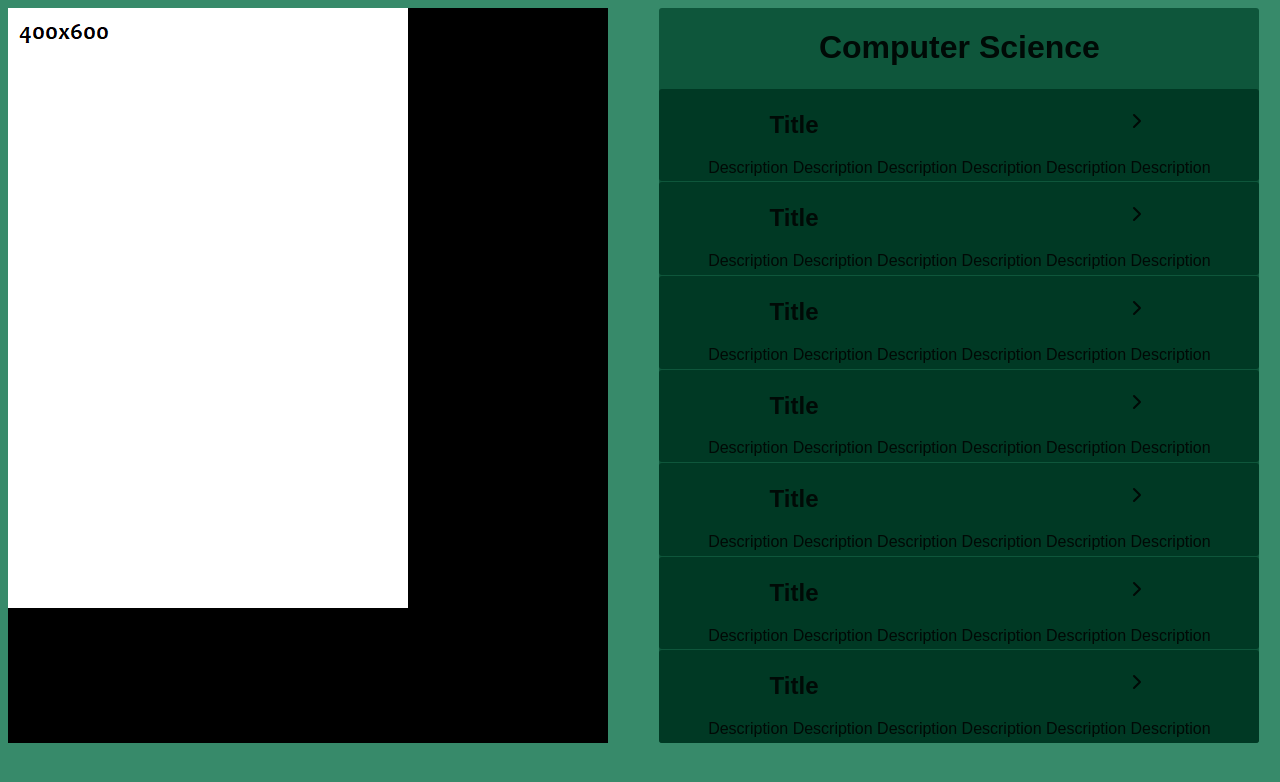
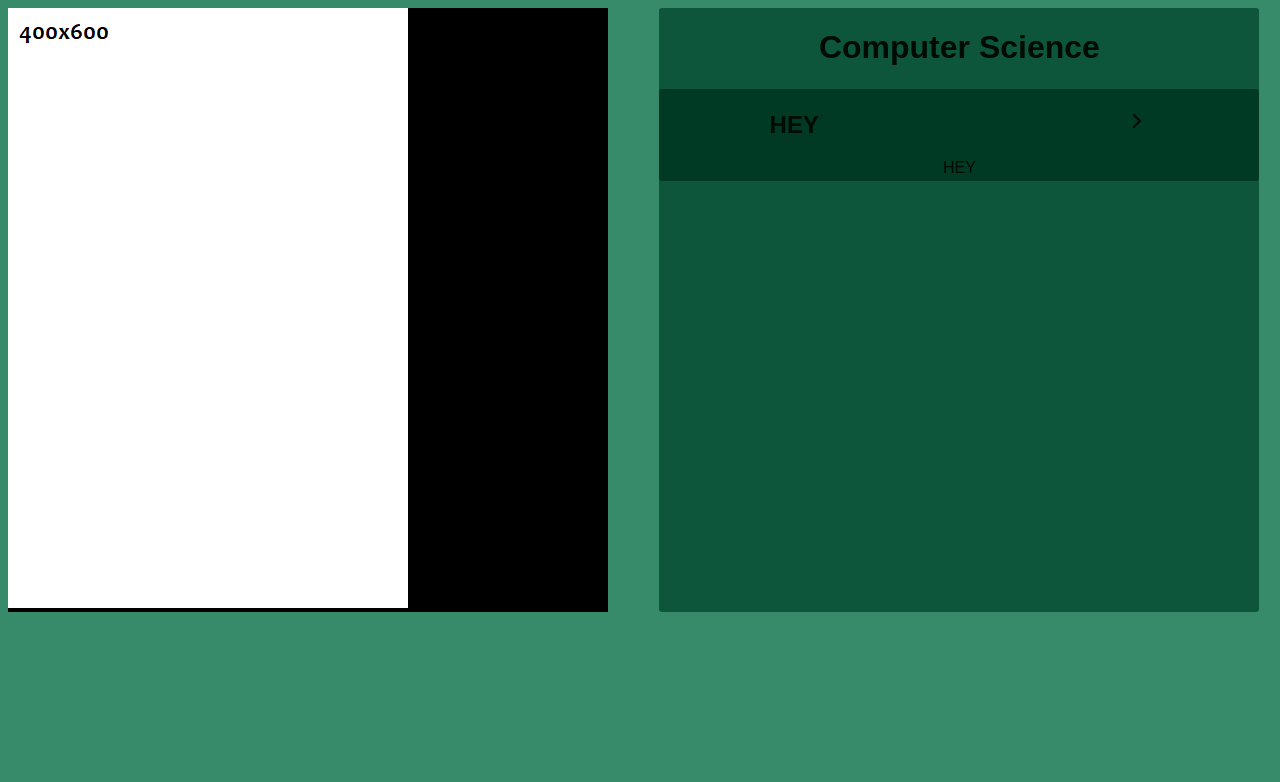
Before and after one commit to bertanbee/Binary-System-Teacher, a React (Create React App) app in the folder teacher/: page / in a window 1280 px wide. Shown: the top 782 px of the page. Built offline with nearby package versions, Linux system fonts and the light colour scheme.

Commit message:
Class selection as a Component now

```diff
--- a/teacher/package.json
+++ b/teacher/package.json
@@ -8,7 +8,6 @@
     "@testing-library/user-event": "^7.1.2",
     "@types/jest": "^24.0.0",
     "@types/node": "^12.0.0",
-    "@types/react": "^16.9.0",
     "@types/react-dom": "^16.9.0",
     "react": "^16.13.1",
     "react-dom": "^16.13.1",
@@ -36,5 +35,8 @@
       "last 1 firefox version",
       "last 1 safari version"
     ]
+  },
+  "devDependencies": {
+    "@types/react": "^16.9.38"
   }
 }
--- /dev/null
+++ b/teacher/src/Components/Card.tsx
@@ -0,0 +1,12 @@
+import React from 'react';
+import { FiChevronRight } from 'react-icons/fi';
+
+function Card(props: {Title: string, Description: string }) {
+    return (
+    <div className="selection">
+        <h2>{props.Title} <FiChevronRight className="icon"></FiChevronRight></h2>
+        <p>{props.Title}</p>
+    </div>)
+}
+
+export default Card;
--- a/teacher/src/Pages/Home/Home.tsx
+++ b/teacher/src/Pages/Home/Home.tsx
@@ -1,6 +1,7 @@
 import React from 'react';
 import './styles.css';
-import { FiChevronRight } from 'react-icons/fi';
+
+import Card from '../../Components/Card';
 
 import img from './img.png'
 
@@ -8,39 +9,13 @@ function Home() {
     return (
         <div className="div">
             <div className="img-content">
-                <img src={img}></img>
+                <img src={img} alt="img"></img>
             </div>
 
             <div className="selector">
                 <h1>Computer Science</h1>
-                <div className="selection">
-                    <h2>Title <FiChevronRight className="icon"></FiChevronRight></h2>
-                    <p>Description Description Description Description Description Description </p>
-                </div>
-                <div className="selection">
-                    <h2>Title <FiChevronRight className="icon"></FiChevronRight></h2>
-                    <p>Description Description Description Description Description Description </p>
-                </div>
-                <div className="selection">
-                    <h2>Title <FiChevronRight className="icon"></FiChevronRight></h2>
-                    <p>Description Description Description Description Description Description </p>
-                </div>
-                <div className="selection">
-                    <h2>Title <FiChevronRight className="icon"></FiChevronRight></h2>
-                    <p>Description Description Description Description Description Description </p>
-                </div>
-                <div className="selection">
-                    <h2>Title <FiChevronRight className="icon"></FiChevronRight></h2>
-                    <p>Description Description Description Description Description Description </p>
-                </div>
-                <div className="selection">
-                    <h2>Title <FiChevronRight className="icon"></FiChevronRight></h2>
-                    <p>Description Description Description Description Description Description </p>
-                </div>
-                <div className="selection">
-                    <h2>Title <FiChevronRight className="icon"></FiChevronRight></h2>
-                    <p>Description Description Description Description Description Description </p>
-                </div>
+
+                <Card className="selection" Title="HEY" Description="HJAFJAEWOFAJSD"></Card>
             </div>
 
         </div>
```
Also changed, not shown: 1 other file (tests, documents, lock files or other folders).
